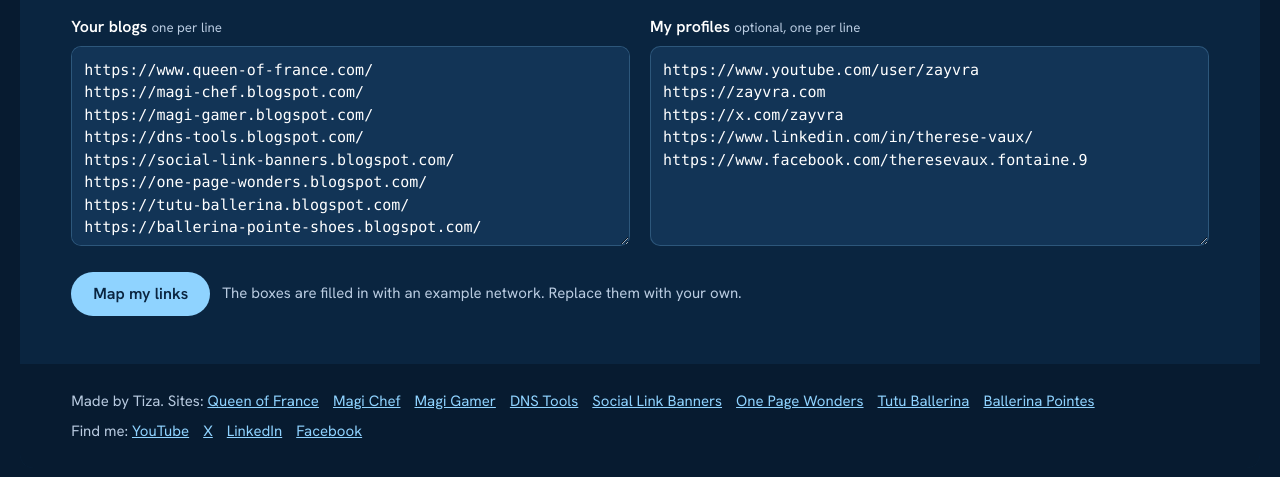
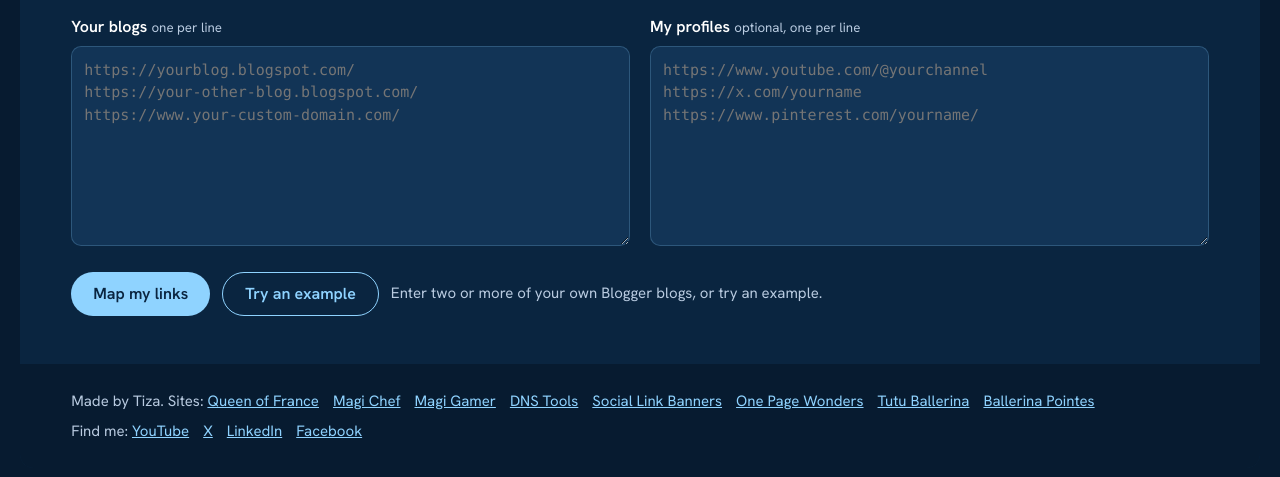
Before and after one commit to zayzaria/Blog-Network-Link-Mapper, a plain HTML site: page index.html in a window 1280 px wide. Shown: the part 207-684 px from the top of the page. Drawn offline with Linux system fonts and the light colour scheme.

Commit message:
Add files via upload
Run more than one Blogger blog? Enter your blog addresses and see which of your blogs link to each other, which pages nothing links to, and which links still use http://

```diff
--- a/index.html
+++ b/index.html
@@ -70,17 +70,22 @@
     <div class="grid">
       <div>
         <label for="blm-blogs">Your blogs <small>one per line</small></label>
-        <textarea id="blm-blogs" spellcheck="false"></textarea>
+        <textarea id="blm-blogs" spellcheck="false" placeholder="https://yourblog.blogspot.com/
+https://your-other-blog.blogspot.com/
+https://www.your-custom-domain.com/"></textarea>
       </div>
       <div>
         <label for="blm-profiles">My profiles <small>optional, one per line</small></label>
-        <textarea id="blm-profiles" spellcheck="false"></textarea>
+        <textarea id="blm-profiles" spellcheck="false" placeholder="https://www.youtube.com/@yourchannel
+https://x.com/yourname
+https://www.pinterest.com/yourname/"></textarea>
       </div>
     </div>
     <div class="row">
       <button id="blm-run" type="button">Map my links</button>
+      <button id="blm-example" type="button" class="ghost">Try an example</button>
       <button id="blm-copy" type="button" class="ghost" hidden>Copy report</button>
-      <span id="blm-status" role="status" aria-live="polite">The boxes are filled in with an example network. Replace them with your own.</span>
+      <span id="blm-status" role="status" aria-live="polite">Enter two or more of your own Blogger blogs, or try an example.</span>
     </div>
   </section>
   <section class="band" id="blm-out" hidden></section>
@@ -306,8 +311,11 @@ async function run(){
   out.scrollIntoView({behavior: (!window.matchMedia || matchMedia('(prefers-reduced-motion: reduce)').matches) ? 'auto' : 'smooth', block: 'start'});
 }
 
-$('blm-blogs').value = EXAMPLE_BLOGS.join('\n');
-$('blm-profiles').value = EXAMPLE_PROFILES.join('\n');
+$('blm-example').addEventListener('click', () => {
+  $('blm-blogs').value = EXAMPLE_BLOGS.join('\n');
+  $('blm-profiles').value = EXAMPLE_PROFILES.join('\n');
+  $('blm-status').textContent = 'Example loaded: a real network of 8 blogs. Click Map my links.';
+});
 $('blm-run').addEventListener('click', run);
 $('blm-copy').addEventListener('click', async () => {
   try{ await navigator.clipboard.writeText(last); $('blm-status').textContent = 'Report copied.'; }
```
